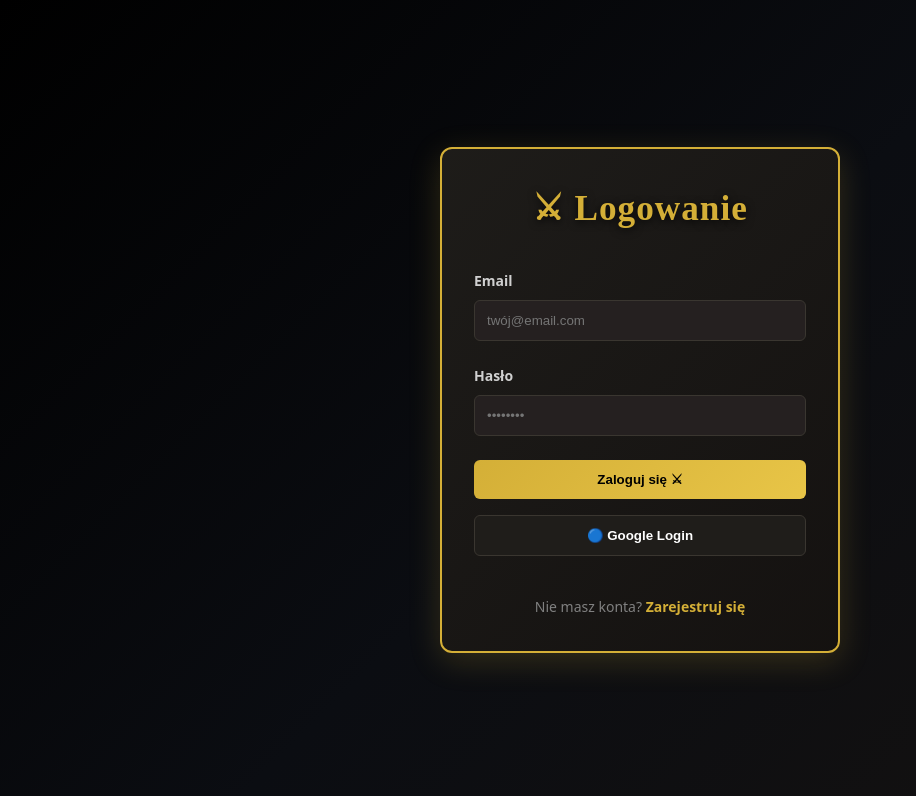
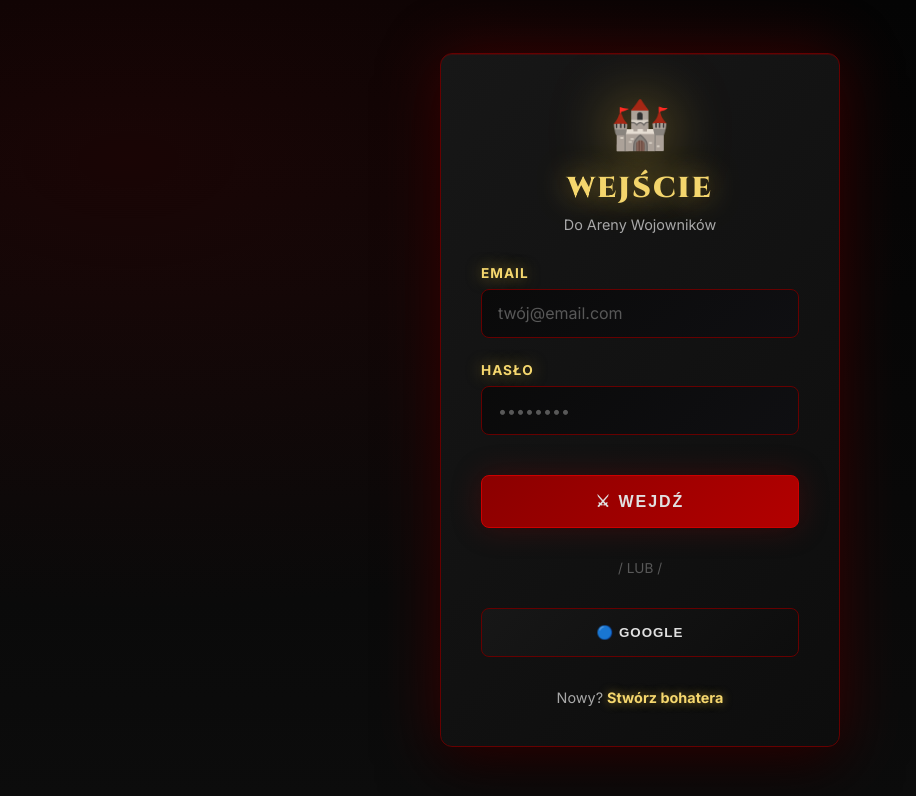
Before and after one commit to bvt2kzkbb9-art/wwsv3, a website: page login.html in a window 1280 px wide. Shown: the whole page, without its empty margins (0-916 px from the left). Drawn offline with Linux system fonts and the light colour scheme; no server answers.

Commit message:
Update login.html

```diff
--- a/login.html
+++ b/login.html
@@ -3,52 +3,281 @@
 <head>
   <meta charset="UTF-8">
   <meta name="viewport" content="width=device-width, initial-scale=1.0">
-  <title>Logowanie - Weekend Warrior V5</title>
-  <link rel="stylesheet" href="css/premium.css">
+  <title>Wejście - Weekend Warrior</title>
+  <link href="https://fonts.googleapis.com/css2?family=Cinzel:wght@600;700;900&family=Inter:wght@400;500;600;700&display=swap" rel="stylesheet">
   <style>
-    body { display: flex; align-items: center; justify-content: center; min-height: 100vh; }
-    .auth-container { max-width: 400px; width: 100%; background: linear-gradient(135deg, rgba(31,29,26,0.95) 0%, rgba(21,18,16,0.9) 100%); border: 2px solid var(--gold); border-radius: 12px; padding: 2rem; box-shadow: 0 8px 32px rgba(212,175,55,0.2); }
-    .auth-container h1 { text-align: center; margin-bottom: 2rem; }
-    .form-group { margin-bottom: 1.5rem; }
-    .form-group label { display: block; color: var(--text-secondary); margin-bottom: 0.5rem; font-weight: 600; }
-    .form-group input { width: 100%; padding: 0.75rem; background: var(--bg-input); border: 1px solid var(--border-light); color: var(--text-primary); border-radius: 6px; }
-    .form-group input:focus { outline: none; border-color: var(--gold); box-shadow: 0 0 12px rgba(212,175,55,0.4); }
-    .btn-primary { width: 100%; padding: 0.75rem; background: linear-gradient(135deg, var(--gold) 0%, var(--gold-light) 100%); color: #000; border: none; border-radius: 6px; font-weight: 700; cursor: pointer; margin-bottom: 1rem; }
-    .error { color: #EF4444; font-size: 0.85rem; margin-top: 0.5rem; }
-    .link { text-align: center; color: var(--text-muted); margin-top: 1.5rem; }
-    .link a { color: var(--gold); text-decoration: none; font-weight: 600; }
+    :root {
+      --bg-deep: #050505;
+      --bg-dark: #0d0d0d;
+      --bg-layer-2: #171717;
+      --accent-red: #8b0000;
+      --accent-gold: #f5d76e;
+      --text-primary: #e0e0e0;
+      --text-secondary: #a8a8a8;
+      --glow-red: rgba(139, 0, 0, 0.5);
+    }
+
+    * { margin: 0; padding: 0; box-sizing: border-box; }
+
+    body {
+      background: linear-gradient(180deg, var(--bg-deep) 0%, var(--bg-dark) 100%);
+      color: var(--text-primary);
+      font-family: 'Inter', sans-serif;
+      min-height: 100vh;
+      display: flex;
+      align-items: center;
+      justify-content: center;
+      padding: 1rem;
+      position: relative;
+      overflow: hidden;
+    }
+
+    body::before {
+      content: '';
+      position: fixed;
+      top: 0;
+      left: 0;
+      width: 100%;
+      height: 100%;
+      background:
+        radial-gradient(ellipse at 10% 20%, rgba(139, 0, 0, 0.15) 0%, transparent 50%),
+        repeating-linear-gradient(0deg, rgba(0, 0, 0, 0.02) 0px, transparent 2px);
+      pointer-events: none;
+      z-index: -1;
+    }
+
+    .login-container {
+      background: linear-gradient(135deg, var(--bg-layer-2) 0%, var(--bg-dark) 100%);
+      border: 1px solid #660000;
+      border-radius: 12px;
+      padding: 2.5rem;
+      max-width: 400px;
+      width: 100%;
+      backdrop-filter: blur(20px);
+      box-shadow: 0 0 60px rgba(139, 0, 0, 0.4), inset 0 1px 0 rgba(139, 0, 0, 0.3), 0 20px 60px rgba(0, 0, 0, 0.9);
+      position: relative;
+      z-index: 10;
+      animation: fadeIn 0.8s ease-out;
+    }
+
+    @keyframes fadeIn {
+      from { opacity: 0; transform: translateY(-40px); }
+      to { opacity: 1; transform: translateY(0); }
+    }
+
+    .login-header {
+      text-align: center;
+      margin-bottom: 2rem;
+    }
+
+    .login-icon {
+      font-size: 3rem;
+      margin-bottom: 1rem;
+      filter: drop-shadow(0 0 30px rgba(212, 175, 55, 0.7));
+    }
+
+    .login-title {
+      font-family: 'Cinzel', serif;
+      font-size: 1.8rem;
+      font-weight: 900;
+      color: var(--accent-gold);
+      margin-bottom: 0.5rem;
+      letter-spacing: 2px;
+      text-shadow: 0 0 30px rgba(212, 175, 55, 0.8);
+    }
+
+    .login-subtitle {
+      font-size: 0.9rem;
+      color: var(--text-secondary);
+    }
+
+    .form-group {
+      margin-bottom: 1.5rem;
+    }
+
+    .form-label {
+      display: block;
+      font-size: 0.85rem;
+      font-weight: 700;
+      color: var(--accent-gold);
+      margin-bottom: 0.5rem;
+      text-transform: uppercase;
+      letter-spacing: 1px;
+      text-shadow: 0 0 15px rgba(212, 175, 55, 0.6);
+    }
+
+    .form-input {
+      width: 100%;
+      padding: 0.85rem 1rem;
+      background: linear-gradient(135deg, #0a0a0a 0%, #0f0f12 100%);
+      border: 1px solid #660000;
+      border-radius: 8px;
+      color: var(--text-primary);
+      font-size: 1rem;
+      transition: all 0.3s ease;
+      font-family: 'Inter', sans-serif;
+    }
+
+    .form-input:focus {
+      outline: none;
+      border-color: var(--accent-gold);
+      background: linear-gradient(135deg, #1a0000 0%, #0f0f12 100%);
+      box-shadow: 0 0 30px rgba(212, 175, 55, 0.5), inset 0 0 15px rgba(212, 175, 55, 0.2);
+    }
+
+    .form-input::placeholder {
+      color: #585858;
+    }
+
+    .btn-login {
+      width: 100%;
+      padding: 1rem;
+      background: linear-gradient(135deg, #8b0000 0%, #b30000 100%);
+      color: var(--text-primary);
+      border: 1px solid #cc0000;
+      border-radius: 8px;
+      font-weight: 700;
+      font-size: 1rem;
+      text-transform: uppercase;
+      letter-spacing: 2px;
+      cursor: pointer;
+      transition: all 0.3s ease;
+      margin-top: 1rem;
+      box-shadow: 0 0 30px rgba(139, 0, 0, 0.3);
+    }
+
+    .btn-login:hover {
+      transform: translateY(-2px);
+      box-shadow: 0 0 50px rgba(139, 0, 0, 0.6), inset 0 0 20px rgba(139, 0, 0, 0.3);
+      background: linear-gradient(135deg, #b30000 0%, #ff6666 100%);
+    }
+
+    .form-divider {
+      text-align: center;
+      margin: 2rem 0;
+      color: #585858;
+      font-size: 0.85rem;
+    }
+
+    .btn-google {
+      width: 100%;
+      padding: 1rem;
+      background: linear-gradient(135deg, var(--bg-layer-2) 0%, var(--bg-dark) 100%);
+      border: 1px solid #660000;
+      border-radius: 8px;
+      color: var(--text-primary);
+      font-weight: 700;
+      cursor: pointer;
+      transition: all 0.3s ease;
+      text-transform: uppercase;
+      letter-spacing: 1px;
+    }
+
+    .btn-google:hover {
+      background: linear-gradient(135deg, #660000 0%, var(--bg-layer-2) 100%);
+      border-color: var(--accent-gold);
+      color: var(--accent-gold);
+      box-shadow: 0 0 40px rgba(212, 175, 55, 0.4);
+    }
+
+    .form-footer {
+      text-align: center;
+      margin-top: 2rem;
+      font-size: 0.9rem;
+      color: var(--text-secondary);
+    }
+
+    .form-footer a {
+      color: var(--accent-gold);
+      text-decoration: none;
+      font-weight: 700;
+      text-shadow: 0 0 10px rgba(212, 175, 55, 0.6);
+    }
+
+    .form-footer a:hover {
+      text-shadow: 0 0 20px rgba(212, 175, 55, 0.8);
+    }
+
+    .error-message {
+      display: none;
+      background: linear-gradient(135deg, rgba(102, 0, 0, 0.3) 0%, rgba(51, 0, 51, 0.2) 100%);
+      border: 1px solid #cc0000;
+      border-radius: 8px;
+      padding: 1rem;
+      margin-bottom: 1rem;
+      color: #ff9999;
+      font-size: 0.9rem;
+      box-shadow: 0 0 20px rgba(204, 0, 0, 0.3);
+    }
+
+    .error-message.show {
+      display: block;
+      animation: shake 0.3s ease;
+    }
+
+    @keyframes shake {
+      0%, 100% { transform: translateX(0); }
+      25% { transform: translateX(-5px); }
+      75% { transform: translateX(5px); }
+    }
+
+    @media (max-width: 480px) {
+      .login-container { padding: 1.5rem; }
+      .login-title { font-size: 1.5rem; }
+    }
   </style>
 </head>
 <body>
-  <div class="auth-container">
-    <h1>⚔ Logowanie</h1>
+  <div class="login-container">
+    <div class="login-header">
+      <div class="login-icon">🏰</div>
+      <h1 class="login-title">WEJŚCIE</h1>
+      <p class="login-subtitle">Do Areny Wojowników</p>
+    </div>
 
     <form id="login-form">
+      <div class="error-message" id="error-message"></div>
+
       <div class="form-group">
-        <label>Email</label>
-        <input type="email" id="email" required placeholder="twój@email.com">
+        <label class="form-label">Email</label>
+        <input type="email" id="email" class="form-input" placeholder="twój@email.com" required>
       </div>
+
       <div class="form-group">
-        <label>Hasło</label>
-        <input type="password" id="password" required placeholder="••••••••">
-        <div id="error" class="error"></div>
+        <label class="form-label">Hasło</label>
+        <input type="password" id="password" class="form-input" placeholder="••••••••" required>
       </div>
-      <button type="submit" class="btn-primary">Zaloguj się ⚔</button>
+
+      <button type="submit" class="btn-login">⚔ WEJDŹ</button>
     </form>
 
-    <button id="google-btn" style="width: 100%; padding: 0.75rem; background: var(--bg-card); border: 1px solid var(--border-light); color: var(--text-primary); border-radius: 6px; cursor: pointer; margin-bottom: 1rem;">🔵 Google Login</button>
+    <div class="form-divider">/ LUB /</div>
 
-    <div class="link">
-      Nie masz konta? <a href="register.html">Zarejestruj się</a>
+    <button id="google-btn" class="btn-google">🔵 GOOGLE</button>
+
+    <div class="form-footer">
+      Nowy? <a href="register.html">Stwórz bohatera</a>
     </div>
   </div>
 
   <script src="https://www.gstatic.com/firebasejs/10.12.2/firebase-app-compat.js"></script>
   <script src="https://www.gstatic.com/firebasejs/10.12.2/firebase-auth-compat.js"></script>
-  <script src="js/app.js"></script>
 
   <script>
-    document.getElementById('login-form').addEventListener('submit', async (e) => {
+    firebase.initializeApp({
+      apiKey: "AIzaSyBHwVgFJgsvOp1ZgU4nQetHM_KgzxeXzZI",
+      authDomain: "weekend-warrior-social-v2.firebaseapp.com",
+      projectId: "weekend-warrior-social-v2",
+      storageBucket: "weekend-warrior-social-v2.firebasestorage.app",
+      messagingSenderId: "147800031459",
+      appId: "1:147800031459:web:d72e1fc2b81b8b152405d6"
+    });
+
+    const auth = firebase.auth();
+    const form = document.getElementById('login-form');
+    const errorMsg = document.getElementById('error-message');
+
+    form.addEventListener('submit', async (e) => {
       e.preventDefault();
       const email = document.getElementById('email').value;
       const password = document.getElementById('password').value;
@@ -56,8 +285,9 @@
       try {
         await auth.signInWithEmailAndPassword(email, password);
         window.location.href = 'index.html';
-      } catch (err) {
-        document.getElementById('error').textContent = 'Zły email lub hasło';
+      } catch (error) {
+        errorMsg.textContent = '⚠ EMAIL LUB HASŁO BŁĘDNE';
+        errorMsg.classList.add('show');
       }
     });
 
@@ -66,12 +296,13 @@
         const provider = new firebase.auth.GoogleAuthProvider();
         await auth.signInWithPopup(provider);
         window.location.href = 'index.html';
-      } catch (err) {
-        alert('Błąd: ' + err.message);
+      } catch (error) {
+        errorMsg.textContent = '⚠ BŁĄD: ' + error.message;
+        errorMsg.classList.add('show');
       }
     });
 
-    auth.onAuthStateChanged((user) => {
+    auth.onAuthStateChanged(user => {
       if (user) window.location.href = 'index.html';
     });
   </script>
```
